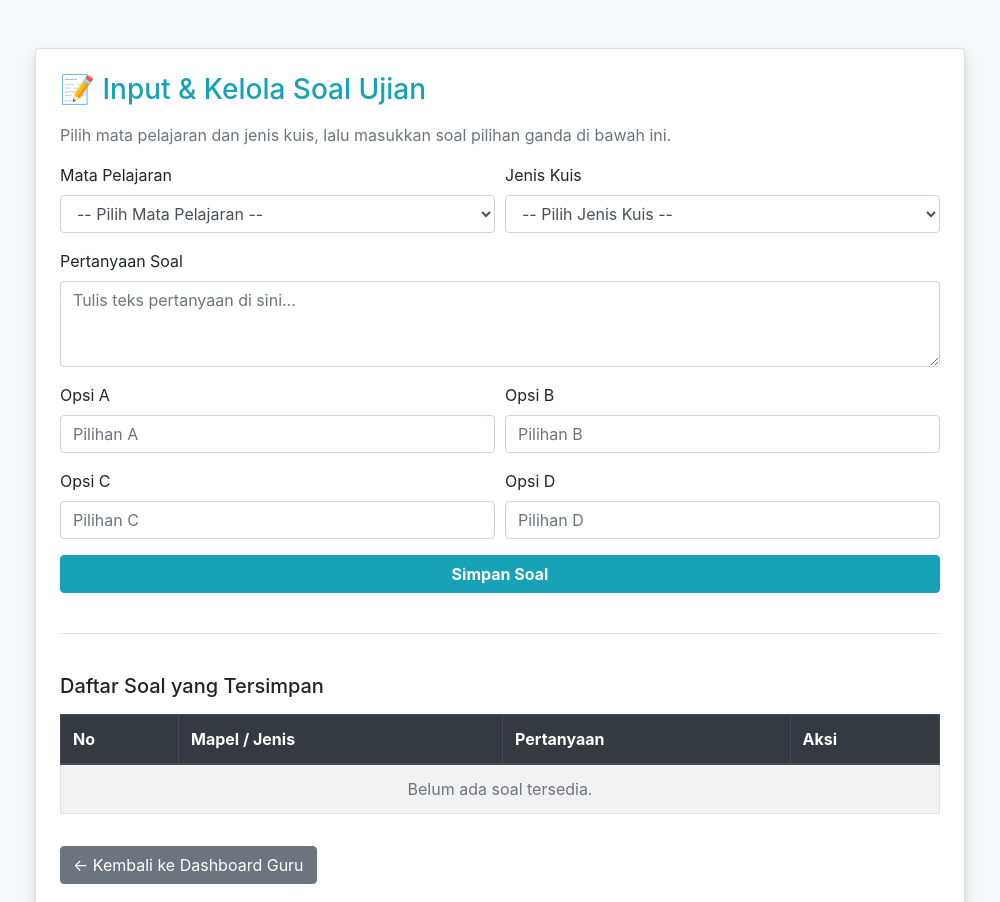
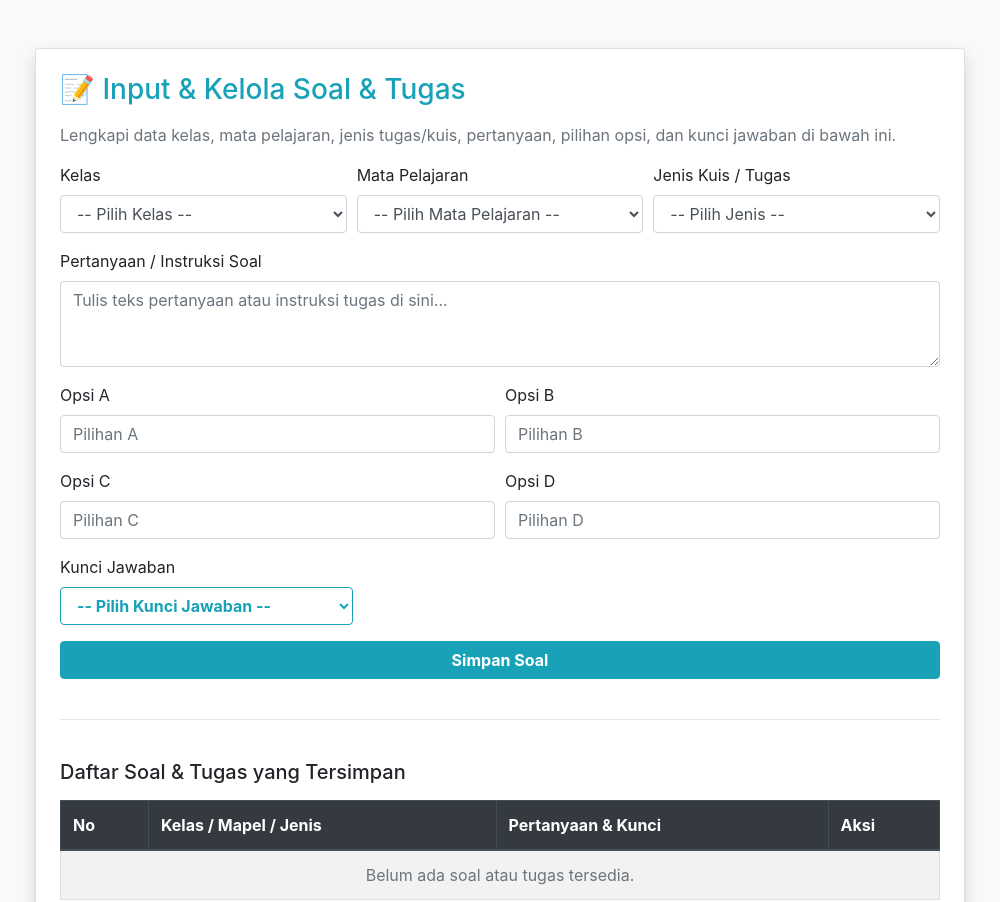
Before and after one commit to mlisin06/aplikasi-guru-desktop, an Electron app: page kelola-soal.html in a window 1000 px wide. Shown: the top 902 px of the page. Drawn offline with nearby package versions, Linux system fonts and the light colour scheme.

Commit message:
Update input form for questions and tasks

```diff
--- a/kelola-soal.html
+++ b/kelola-soal.html
@@ -9,40 +9,56 @@
 <body class="bg-light">
     <div class="container mt-5 mb-5">
         <div class="card shadow p-4">
-            <h3 class="text-info mb-3">📝 Input & Kelola Soal Ujian</h3>
-            <p class="text-muted">Pilih mata pelajaran dan jenis kuis, lalu masukkan soal pilihan ganda di bawah ini.</p>
+            <h3 class="text-info mb-3">📝 Input & Kelola Soal & Tugas</h3>
+            <p class="text-muted">Lengkapi data kelas, mata pelajaran, jenis tugas/kuis, pertanyaan, pilihan opsi, dan kunci jawaban di bawah ini.</p>
 
             <div id="form-tambah-soal" class="mb-4">
                 <div class="form-row">
-                    <!-- Mata Pelajaran diubah menjadi Dropdown -->
-                    <div class="form-group col-md-6">
+                    <!-- Dropdown Kelas 1 - 6 -->
+                    <div class="form-group col-md-4">
+                        <label>Kelas</label>
+                        <select id="input-kelas" class="form-control">
+                            <option value="">-- Pilih Kelas --</option>
+                            <option value="Kelas 1">Kelas 1</option>
+                            <option value="Kelas 2">Kelas 2</option>
+                            <option value="Kelas 3">Kelas 3</option>
+                            <option value="Kelas 4">Kelas 4</option>
+                            <option value="Kelas 5">Kelas 5</option>
+                            <option value="Kelas 6">Kelas 6</option>
+                        </select>
+                    </div>
+                    <!-- Dropdown Mata Pelajaran -->
+                    <div class="form-group col-md-4">
                         <label>Mata Pelajaran</label>
                         <select id="input-mapel" class="form-control">
                             <option value="">-- Pilih Mata Pelajaran --</option>
+                            <option value="PAIBP">PAIBP</option>
+                            <option value="Pendidikan Pancasila">Pendidikan Pancasila</option>
+                            <option value="Bahasa Indonesia">Bahasa Indonesia</option>
                             <option value="Matematika">Matematika</option>
-                            <option value="Bahasa Indonesia">Bahasa Indonesia</option>
+                            <option value="IPAS">IPAS</option>
+                            <option value="PJOK">PJOK</option>
                             <option value="Bahasa Inggris">Bahasa Inggris</option>
-                            <option value="IPA">IPA</option>
-                            <option value="IPS">IPS</option>
-                            <option value="PPKn">PPKn</option>
+                            <option value="Bahasa Jawa">Bahasa Jawa</option>
                         </select>
                     </div>
-                    <!-- Jenis Kuis diubah menjadi Dropdown -->
-                    <div class="form-group col-md-6">
-                        <label>Jenis Kuis</label>
+                    <!-- Dropdown Jenis Kuis / Tugas -->
+                    <div class="form-group col-md-4">
+                        <label>Jenis Kuis / Tugas</label>
                         <select id="input-jenis" class="form-control">
-                            <option value="">-- Pilih Jenis Kuis --</option>
-                            <option value="Ujian Harian">Ujian Harian</option>
-                            <option value="Ujian Tengah Semester (UTS)">Ujian Tengah Semester (UTS)</option>
-                            <option value="Ujian Akhir Semester (UAS)">Ujian Akhir Semester (UAS)</option>
-                            <option value="Tugas / PR">Tugas / PR</option>
+                            <option value="">-- Pilih Jenis --</option>
+                            <option value="Pilihan Ganda">Pilihan Ganda</option>
+                            <option value="Essay">Essay</option>
+                            <option value="Mencocokkan Kata">Mencocokkan Kata</option>
+                            <option value="Puzzle">Puzzle</option>
+                            <option value="Menulis Ringkasan Materi">Menulis Ringkasan Materi</option>
                         </select>
                     </div>
                 </div>
 
                 <div class="form-group">
-                    <label>Pertanyaan Soal</label>
-                    <textarea id="input-pertanyaan" class="form-control" rows="3" placeholder="Tulis teks pertanyaan di sini..."></textarea>
+                    <label>Pertanyaan / Instruksi Soal</label>
+                    <textarea id="input-pertanyaan" class="form-control" rows="3" placeholder="Tulis teks pertanyaan atau instruksi tugas di sini..."></textarea>
                 </div>
 
                 <div class="form-row">
@@ -67,19 +83,32 @@
                     </div>
                 </div>
 
-                <button type="button" onclick="simpanSoalBaru()" class="btn btn-info btn-block font-weight-bold text-white">Simpan Soal</button>
+                <!-- Kunci Jawaban -->
+                <div class="form-group col-md-4 px-0">
+                    <label>Kunci Jawaban</label>
+                    <select id="input-kunci" class="form-control border-info font-weight-bold text-info">
+                        <option value="">-- Pilih Kunci Jawaban --</option>
+                        <option value="A">A</option>
+                        <option value="B">B</option>
+                        <option value="C">C</option>
+                        <option value="D">D</option>
+                        <option value="Essay / Bebas">Essay / Jawaban Bebas</option>
+                    </select>
+                </div>
+
+                <button type="button" onclick="simpanSoalBaru()" class="btn btn-info btn-block font-weight-bold text-white mt-3">Simpan Soal</button>
             </div>
 
             <hr>
 
-            <h5 class="mt-4">Daftar Soal yang Tersimpan</h5>
+            <h5 class="mt-4">Daftar Soal & Tugas yang Tersimpan</h5>
             <div class="table-responsive">
                 <table class="table table-bordered table-striped mt-2">
                     <thead class="thead-dark">
                         <tr>
                             <th>No</th>
-                            <th>Mapel / Jenis</th>
-                            <th>Pertanyaan</th>
+                            <th>Kelas / Mapel / Jenis</th>
+                            <th>Pertanyaan & Kunci</th>
                             <th>Aksi</th>
                         </tr>
                     </thead>
@@ -101,6 +130,7 @@
         });
 
         function simpanSoalBaru() {
+            let kelas = document.getElementById("input-kelas").value;
             let mapel = document.getElementById("input-mapel").value;
             let jenis = document.getElementById("input-jenis").value;
             let pertanyaan = document.getElementById("input-pertanyaan").value.trim();
@@ -108,20 +138,22 @@
             let opsiB = document.getElementById("input-opsiB").value.trim();
             let opsiC = document.getElementById("input-opsiC").value.trim();
             let opsiD = document.getElementById("input-opsiD").value.trim();
+            let kunci = document.getElementById("input-kunci").value;
 
-            if (!mapel || !jenis || !pertanyaan || !opsiA || !opsiB) {
-                alert("Harap pilih Mata Pelajaran, Jenis Kuis, serta isi Pertanyaan dan Pilihan A & B!");
+            if (!kelas || !mapel || !jenis || !pertanyaan || !kunci) {
+                alert("Harap lengkapi Kelas, Mata Pelajaran, Jenis Kuis/Tugas, Pertanyaan, serta Kunci Jawaban!");
                 return;
             }
 
             let dataSoal = JSON.parse(localStorage.getItem("dataSoal")) || [];
 
-            dataSoal.push({ mapel, jenis, pertanyaan, opsiA, opsiB, opsiC, opsiD });
+            dataSoal.push({ kelas, mapel, jenis, pertanyaan, opsiA, opsiB, opsiC, opsiD, kunci });
             localStorage.setItem("dataSoal", JSON.stringify(dataSoal));
 
-            alert("Soal berhasil disimpan ke memori lokal!");
+            alert("Soal / Tugas berhasil disimpan!");
 
-            // Kosongkan form
+            // Reset form
+            document.getElementById("input-kelas").selectedIndex = 0;
             document.getElementById("input-mapel").selectedIndex = 0;
             document.getElementById("input-jenis").selectedIndex = 0;
             document.getElementById("input-pertanyaan").value = "";
@@ -129,6 +161,7 @@
             document.getElementById("input-opsiB").value = "";
             document.getElementById("input-opsiC").value = "";
             document.getElementById("input-opsiD").value = "";
+            document.getElementById("input-kunci").selectedIndex = 0;
 
             tampilkanTabelSoal();
         }
@@ -141,7 +174,7 @@
             tbody.innerHTML = "";
 
             if (dataSoal.length === 0) {
-                tbody.innerHTML = `<tr><td colspan="4" class="text-center text-muted">Belum ada soal tersedia.</td></tr>`;
+                tbody.innerHTML = `<tr><td colspan="4" class="text-center text-muted">Belum ada soal atau tugas tersedia.</td></tr>`;
                 return;
             }
 
@@ -149,8 +182,8 @@
                 let tr = document.createElement("tr");
                 tr.innerHTML = `
                     <td>${index + 1}</td>
-                    <td><b>${soal.mapel}</b><br><small class="text-muted">${soal.jenis}</small></td>
-                    <td>${soal.pertanyaan}</td>
+                    <td><b>${soal.kelas}</b><br>${soal.mapel}<br><small class="text-muted">${soal.jenis}</small></td>
+                    <td>${soal.pertanyaan}<br><span class="badge badge-success mt-1">Kunci: ${soal.kunci}</span></td>
                     <td><button class="btn btn-danger btn-sm" onclick="hapusSoal(${index})">Hapus</button></td>
                 `;
                 tbody.appendChild(tr);
@@ -158,7 +191,7 @@
         }
 
         function hapusSoal(index) {
-            if (confirm("Yakin ingin menghapus soal ini?")) {
+            if (confirm("Yakin ingin menghapus soal/tugas ini?")) {
                 let dataSoal = JSON.parse(localStorage.getItem("dataSoal")) || [];
                 dataSoal.splice(index, 1);
                 localStorage.setItem("dataSoal", JSON.stringify(dataSoal));
```
